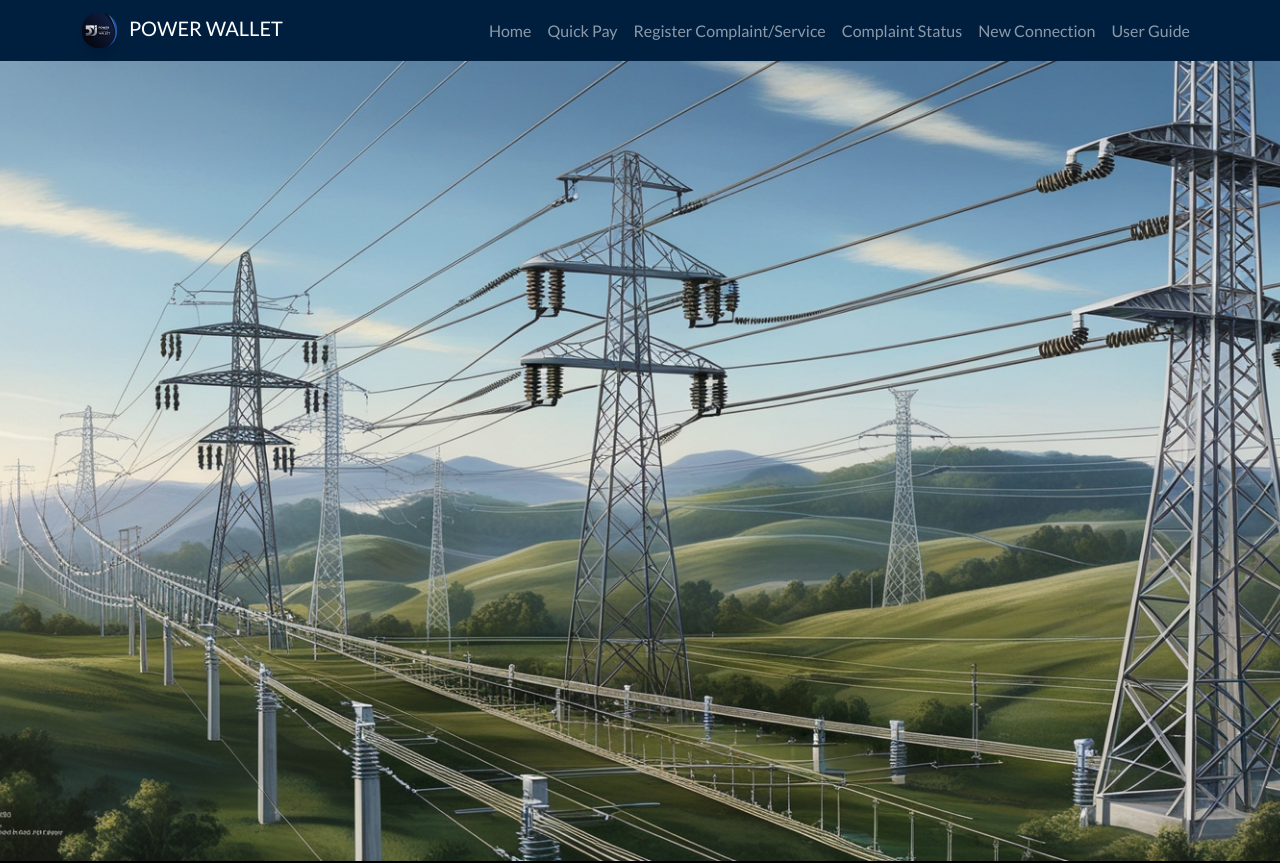
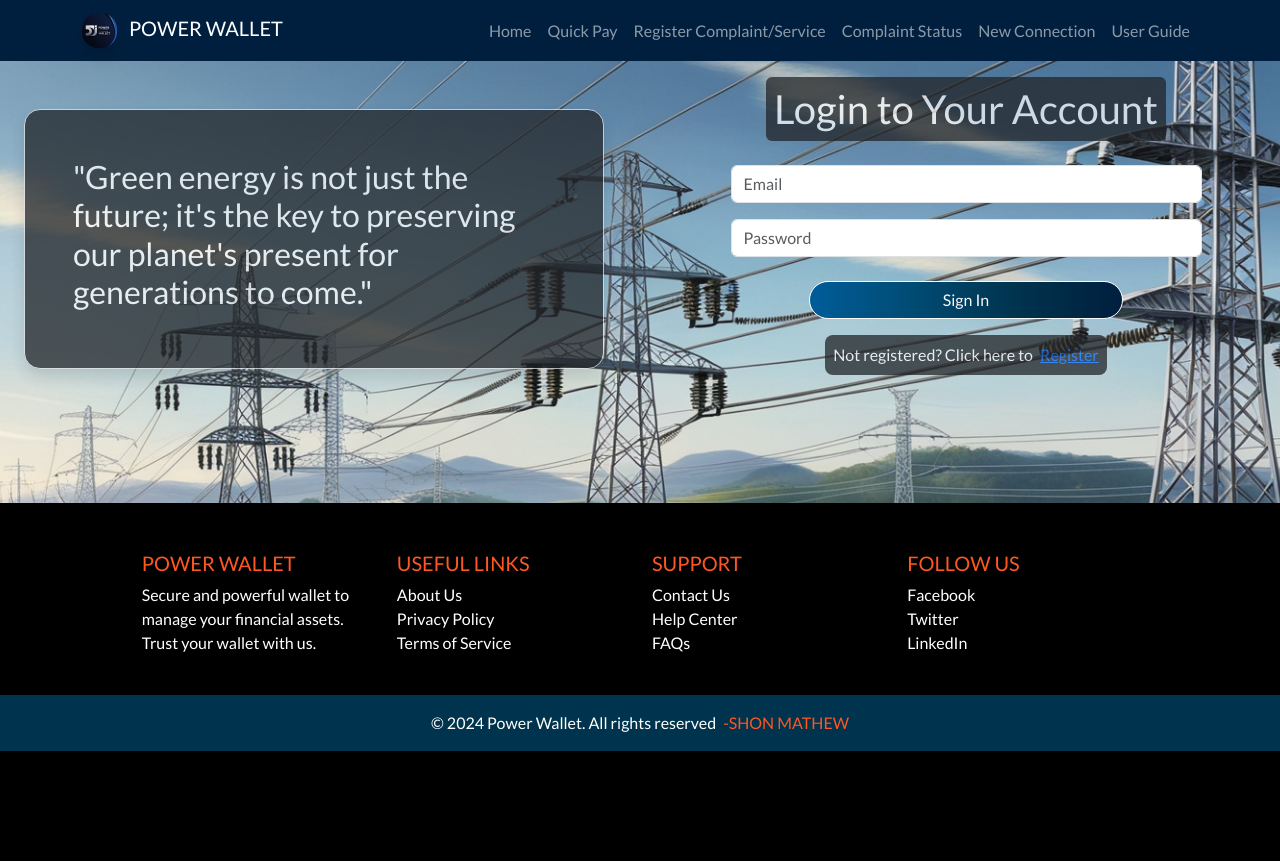
Before and after one commit to shonmathew19/power-wallet, a React (Vite) app: page / in a window 1280 px wide. Shown: the top 863 px of the page. Built offline with nearby package versions, Linux system fonts and the light colour scheme.

Commit message:
home page changes

```diff
--- a/src/App.css
+++ b/src/App.css
@@ -178,6 +178,8 @@ footer a:hover {
 }
 
 
+
+
 @media (max-width: 768px) {
   .privacy-container {
     padding: 20px;
--- a/src/pages/Home.jsx
+++ b/src/pages/Home.jsx
@@ -2,12 +2,12 @@ import React from 'react'
 import Header from '../components/Header'
 import Footer from '../components/Footer'
 import { Link } from 'react-router-dom'
-import { Col, Row } from 'react-bootstrap'
+import { Col, Row, Container, Navbar } from 'react-bootstrap'
 
 
 
 
-function Home() {
+function Home({ register }) {
 
     return (
         <>
@@ -15,16 +15,33 @@ function Home() {
             <Header />
             <Row className='home-row' >
                 <Col md={6}>
-                    <div className='d-flex justify-content-center align-items-center p-5 m-4'>
-
+                    <div className='d-flex justify-content-center align-items-center p-5 m-4 border shadow mt-5 opacity-75 text-light rounded-4 bg-dark'>
+                        <h2>
+                            "Green energy is not just the future; it's the key to preserving our planet's present for generations to come."
+                        </h2>
 
                     </div>
+
                 </Col>
                 <Col md={6}>
+                    <div className='mt-3'>
+                        <div className="d-flex flex-column align-items-center justify-content-center text-center">
+                            <h1 className=' rounded-2 text-light p-2  bg-dark opacity-75   '>{register ? "Register Your Account" : "Login to Your Account"}</h1>
+                            <input type="text" placeholder={register ? 'Username' : 'Email'} className='form-control mt-3 w-75' />
+                            <input type="password" className="form-control mt-3 w-75" placeholder="Password" />
+                            <button className="btn btn-light text-light mt-4 mb-3 w-50 rounded-5 login-second-col-btn">{register ? "Sign Up" : "Sign In"}</button>
+                            <p className='text-light bg-dark opacity-75 rounded-3 p-2'>
+                                {register ? "Already a user? Click here to " : "Not registered? Click here to "}
+                                <Link className='ms-1' to={register ? '/login' : '/register'}>
+                                    {register ? "Login" : "Register"}
+                                </Link>
+                            </p>
+                        </div>
+                    </div>
+                </Col>
+                <Footer />
+            </Row>
 
-                </Col>
-            </Row>
-            <Footer />
         </>
     )
 }
```
